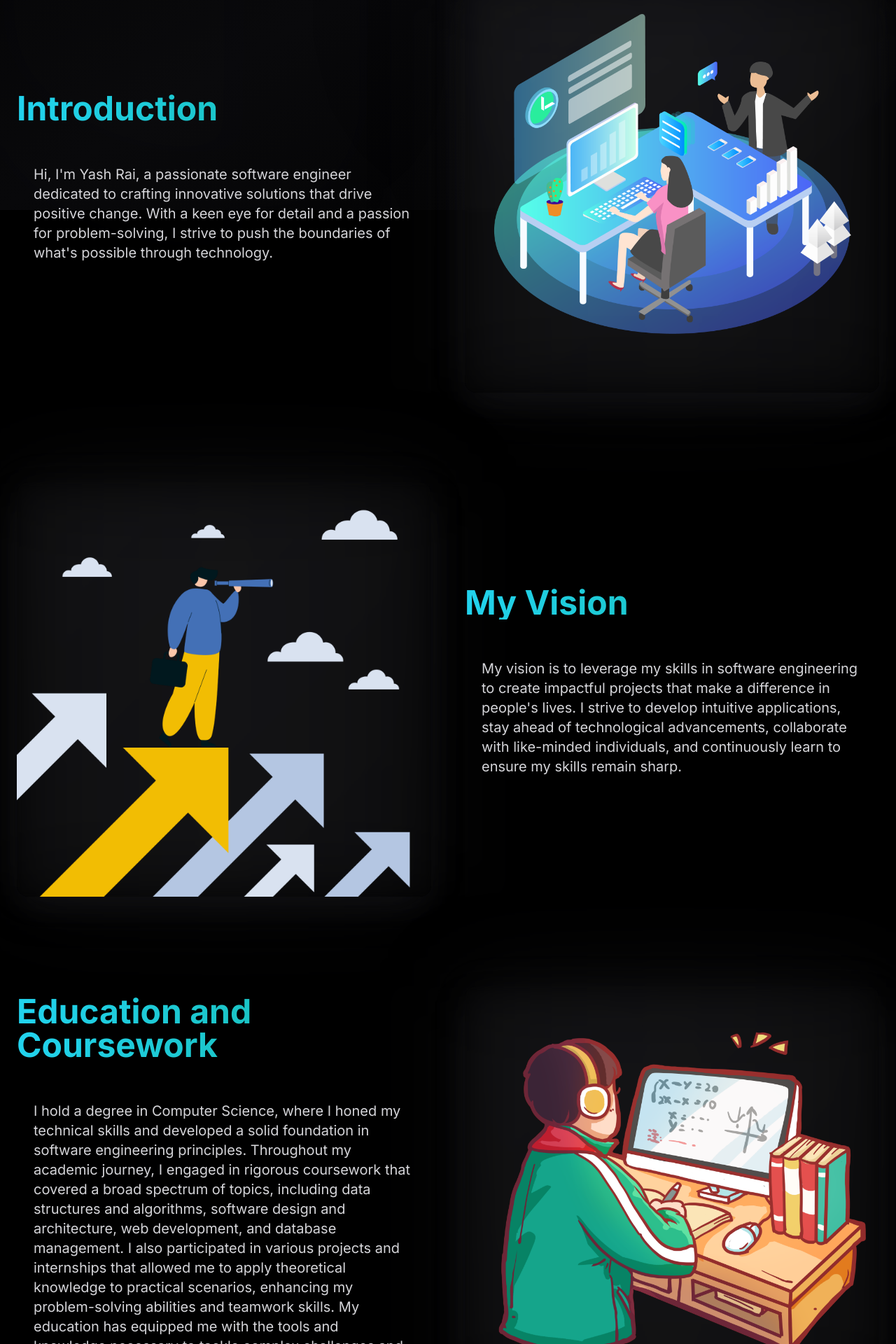
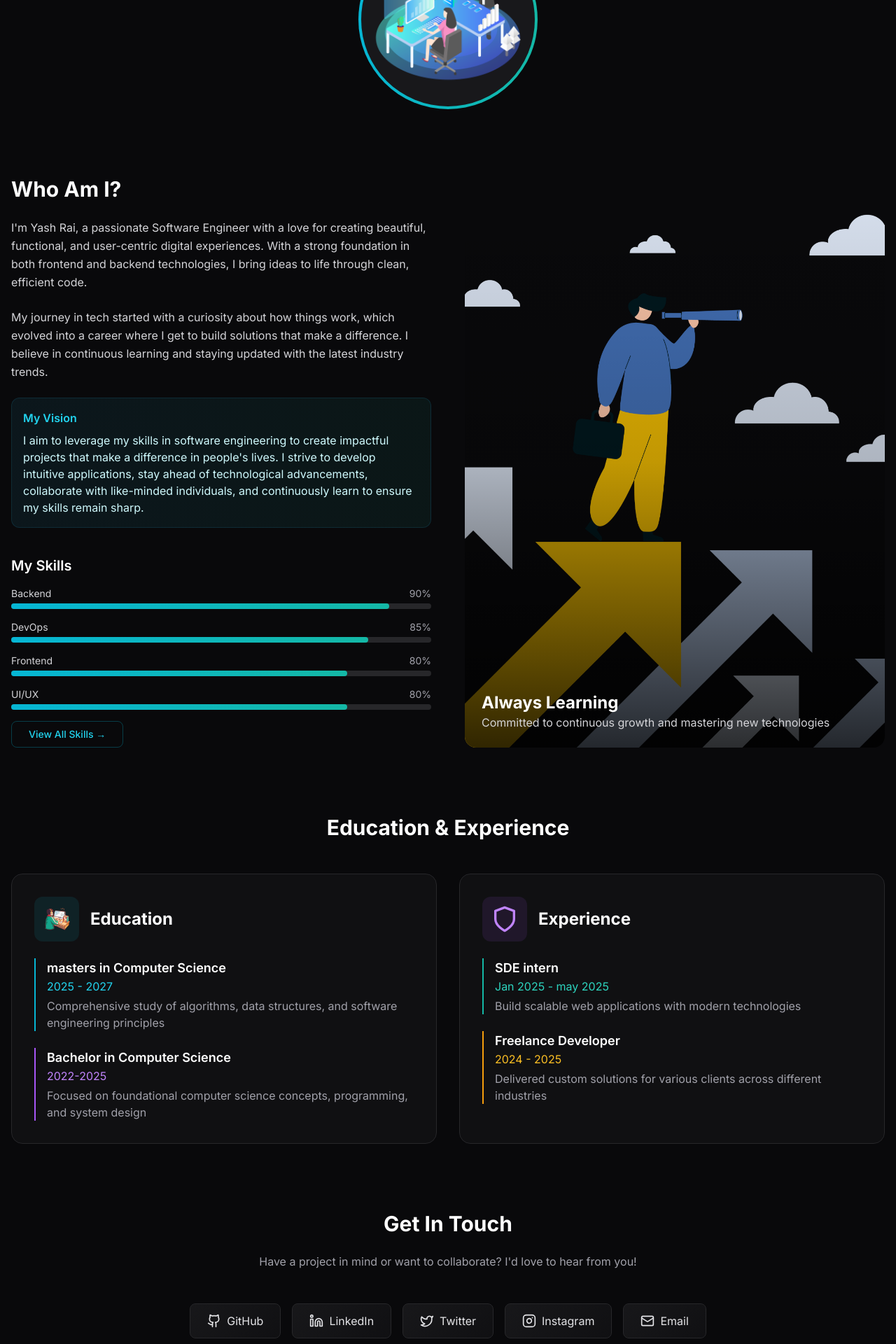
Before and after one commit to yasshrai/portfolio, a Next.js app: page /about in a window 1280 px wide. Shown: the part 500-2420 px from the top of the page at 70% size. Built offline with nearby package versions, Linux system fonts and the light colour scheme.

Commit message:
update about page

```diff
--- a/src/app/about/page.tsx
+++ b/src/app/about/page.tsx
@@ -1,179 +1,291 @@
 "use client"
 
 import Image from "next/image"
-import Link from "next/link"
 import { motion } from "framer-motion"
-import { Instagram, Linkedin, Twitter, Mail, Github } from "lucide-react"
+import { Github, Linkedin, Mail, Twitter, Instagram } from "lucide-react"
 import { Button } from "@/components/ui/button"
 import aboutpageimg from "@/app/assets/aboutpage.png"
 import aboutpagesecond from "@/app/assets/aboutsecondsection.png"
 import education from "@/app/assets/education.png"
 
-const containerVariants = {
+const container = {
   hidden: { opacity: 0 },
-  visible: {
+  show: {
     opacity: 1,
     transition: {
       staggerChildren: 0.2,
-      delayChildren: 0.1,
     },
   },
 }
 
-const itemVariants = {
+const item = {
   hidden: { opacity: 0, y: 30 },
-  visible: {
+  show: {
     opacity: 1,
     y: 0,
     transition: {
-      duration: 0.8,
+      duration: 0.6,
       ease: "easeOut",
     },
   },
 }
 
-export default function About() {
-  const sections = [
-    {
-      title: "Introduction",
-      content:
-        "Hi, I'm Yash Rai, a passionate software engineer dedicated to crafting innovative solutions that drive positive change. With a keen eye for detail and a passion for problem-solving, I strive to push the boundaries of what's possible through technology.",
-      image: aboutpageimg,
-    },
-    {
-      title: "My Vision",
-      content:
-        "My vision is to leverage my skills in software engineering to create impactful projects that make a difference in people's lives. I strive to develop intuitive applications, stay ahead of technological advancements, collaborate with like-minded individuals, and continuously learn to ensure my skills remain sharp.",
-      image: aboutpagesecond,
-    },
-    {
-      title: "Education and Coursework",
-      content:
-        "I hold a degree in Computer Science, where I honed my technical skills and developed a solid foundation in software engineering principles. Throughout my academic journey, I engaged in rigorous coursework that covered a broad spectrum of topics, including data structures and algorithms, software design and architecture, web development, and database management. I also participated in various projects and internships that allowed me to apply theoretical knowledge to practical scenarios, enhancing my problem-solving abilities and teamwork skills. My education has equipped me with the tools and knowledge necessary to tackle complex challenges and contribute effectively to the tech industry.",
-      image: education,
-    },
+const socialLinks = [
+  { name: "GitHub", icon: Github, href: "https://github.com/yasshrai" },
+  { name: "LinkedIn", icon: Linkedin, href: "https://linkedin.com/in/yasshrai" },
+  { name: "Twitter", icon: Twitter, href: "https://x.com/yasshraii" },
+  { name: "Instagram", icon: Instagram, href: "https://www.instagram.com/yasshrai" },
+  { name: "Email", icon: Mail, href: "mailto:yash2154rai@gmail.com" },
 ]
 
-  const socialLinks = [
-    { name: "Instagram", icon: Instagram, href: "https://www.instagram.com/yasshrai" },
-    { name: "LinkedIn", icon: Linkedin, href: "https://linkedin.com/in/yasshrai" },
-    { name: "Twitter", icon: Twitter, href: "https://x.com/yasshraii" },
-    { name: "Mail", icon: Mail, href: "mailto:yash2154rai@gmail.com" },
-    { name: "GitHub", icon: Github, href: "https://github.com/yasshrai" },
+const skills = [
+
+  { name: "Backend", level: 90 },
+  { name: "DevOps", level: 85 },
+  { name: "Frontend", level: 80 },
+  { name: "UI/UX", level: 80 },
 ]
 
+export default function About() {
   return (
-    <main className="flex flex-col w-screen min-h-screen bg-black text-white overflow-hidden">
-      {/* Enhanced Background */}
-      <div className="pointer-events-none fixed inset-0">
-        <div className="absolute inset-0 bg-gradient-to-br from-black via-zinc-950 to-black" />
-        <div className="absolute right-0 top-0 h-[800px] w-[800px] bg-gradient-to-l from-zinc-800/5 to-transparent rounded-full blur-[120px]" />
-        <div className="absolute bottom-0 left-0 h-[600px] w-[600px] bg-gradient-to-r from-zinc-700/5 to-transparent rounded-full blur-[100px]" />
-        <div className="absolute top-1/3 left-1/2 transform -translate-x-1/2 -translate-y-1/2 h-[400px] w-[400px] bg-gradient-to-r from-zinc-600/3 to-zinc-500/3 rounded-full blur-[80px]" />
-        <div className="absolute bottom-1/3 right-1/4 h-[300px] w-[300px] bg-gradient-to-l from-cyan-500/2 to-teal-500/2 rounded-full blur-[100px]" />
+    <main className="min-h-screen bg-zinc-950 text-white overflow-hidden">
+      {/* Background Elements */}
+      <div className="fixed inset-0 -z-10">
+        <div className="absolute inset-0 bg-gradient-to-br from-zinc-900 via-zinc-950 to-black" />
+        <div className="absolute right-0 top-0 h-96 w-96 bg-cyan-500/10 rounded-full blur-3xl" />
+        <div className="absolute bottom-0 left-0 h-96 w-96 bg-purple-500/10 rounded-full blur-3xl" />
       </div>
 
+      <div className="container mx-auto px-4 py-20">
+        {/* Hero Section */}
+        <motion.section
+          variants={container}
+          initial="hidden"
+          animate="show"
+          className="text-center mb-24"
+        >
+          <motion.h1
+            variants={item}
+            className="text-5xl md:text-7xl font-bold mb-6 bg-clip-text text-transparent bg-gradient-to-r from-cyan-400 to-teal-500"
+          >
+            About Me
+          </motion.h1>
+          <motion.p variants={item} className="text-xl text-zinc-400 max-w-3xl mx-auto mb-12">
+            Software Engineer passionate about creating elegant solutions to complex problems
+          </motion.p>
+
+          <motion.div variants={item} className="relative w-48 h-48 md:w-64 md:h-64 mx-auto mb-12">
+            <div className="absolute inset-0 bg-gradient-to-r from-cyan-500 to-teal-500 rounded-full p-1 animate-spin-slow">
+              <div className="h-full w-full rounded-full bg-zinc-900 p-1">
+                <Image
+                  src={aboutpageimg}
+                  alt="Yash Rai"
+                  width={256}
+                  height={256}
+                  className="rounded-full h-full w-full object-cover"
+                />
+              </div>
+            </div>
+          </motion.div>
+        </motion.section>
+
+        {/* About Section */}
+        <motion.section className="grid md:grid-cols-2 gap-12 mb-24">
           <motion.div
-        variants={containerVariants}
-        initial="hidden"
-        animate="visible"
-        className="relative z-10 container mx-auto px-6 py-20 mt-10"
+            initial={{ opacity: 0, x: -50 }}
+            whileInView={{ opacity: 1, x: 0 }}
+            viewport={{ once: true }}
+            transition={{ duration: 0.6 }}
+            className="space-y-6"
           >
-        {/* Page Header */}
-        <motion.div variants={itemVariants} className="text-center mb-20">
-          <h1 className="text-5xl md:text-6xl font-bold mb-6 bg-gradient-to-r from-white via-zinc-200 to-zinc-400 text-transparent bg-clip-text">
-            About Me
-          </h1>
-          <p className="text-xl text-zinc-400 max-w-2xl mx-auto leading-relaxed">
-            Discover my journey, vision, and the passion that drives me to create meaningful digital experiences.
+            <h2 className="text-3xl font-bold">Who Am I?</h2>
+            <p className="text-zinc-300 leading-relaxed">
+              I&apos;m Yash Rai, a passionate Software Engineer with a love for creating beautiful, functional, and
+              user-centric digital experiences. With a strong foundation in both frontend and backend technologies,
+              I bring ideas to life through clean, efficient code.
             </p>
+            <p className="text-zinc-300 leading-relaxed">
+              My journey in tech started with a curiosity about how things work, which evolved into a career
+              where I get to build solutions that make a difference. I believe in continuous learning and
+              staying updated with the latest industry trends.
+            </p>
+            <div className="p-4 bg-gradient-to-r from-cyan-900/20 to-teal-900/20 rounded-xl border border-cyan-800/30 my-6">
+              <h4 className="font-semibold text-cyan-400 mb-2">My Vision</h4>
+              <p className="text-cyan-100">
+                I aim to leverage my skills in software engineering to create impactful projects that make a difference in people&apos;s lives. I strive to develop intuitive applications, stay ahead of technological advancements, collaborate with like-minded individuals, and continuously learn to ensure my skills remain sharp.
+              </p>
+            </div>
+            <div className="pt-4">
+              <h3 className="text-xl font-semibold mb-4">My Skills</h3>
+              <div className="space-y-4">
+                {skills.map((skill) => (
+                  <div key={skill.name}>
+                    <div className="flex justify-between mb-1">
+                      <span className="text-sm text-zinc-300">{skill.name}</span>
+                      <span className="text-sm text-zinc-400">{skill.level}%</span>
+                    </div>
+                    <div className="w-full bg-zinc-800 rounded-full h-2">
+                      <motion.div
+                        className="h-full bg-gradient-to-r from-cyan-500 to-teal-500 rounded-full"
+                        initial={{ width: 0 }}
+                        whileInView={{ width: `${skill.level}%` }}
+                        viewport={{ once: true }}
+                        transition={{ duration: 1, delay: 0.3 }}
+                      />
+                    </div>
+                  </div>
+                ))}
+                <motion.a
+                  href="/skills"
+                  className="mt-6 inline-block px-6 py-2 text-sm font-medium text-cyan-400 border border-cyan-500/30 rounded-lg hover:bg-cyan-500/10 transition-colors duration-300"
+                  whileHover={{ scale: 1.03 }}
+                  whileTap={{ scale: 0.98 }}
+                >
+                  View All Skills →
+                </motion.a>
+              </div>
+            </div>
           </motion.div>
 
-        {sections.map((section, index) => (
-          <motion.section key={index} variants={itemVariants} className="mb-32 group">
-            <div className="flex flex-col lg:flex-row items-center justify-between gap-12">
-              {/* Content Section */}
-              <div className={`w-full lg:w-1/2 ${index % 2 === 1 ? "lg:order-2" : ""} relative`}>
-                {/* Background effects for text content */}
-                <div className="absolute inset-0 bg-gradient-to-br from-zinc-900/20 via-zinc-800/10 to-zinc-900/20 rounded-3xl blur-2xl opacity-0 group-hover:opacity-100 transition-opacity duration-700" />
+          <motion.div
+            initial={{ opacity: 0, x: 50 }}
+            whileInView={{ opacity: 1, x: 0 }}
+            viewport={{ once: true }}
+            transition={{ duration: 0.6 }}
+            className="relative"
+          >
+            <div className="relative h-full min-h-[400px] rounded-2xl overflow-hidden">
+              <Image
+                src={aboutpagesecond}
+                alt="Coding setup"
+                fill
+                className="object-cover"
+              />
+              <div className="absolute inset-0 bg-gradient-to-t from-black/80 via-black/20 to-transparent" />
+              <div className="absolute bottom-0 left-0 p-6 text-white">
+                <h3 className="text-2xl font-bold">Always Learning</h3>
+                <p className="text-zinc-300">
+                  Committed to continuous growth and mastering new technologies
+                </p>
+              </div>
+            </div>
+          </motion.div>
+        </motion.section>
 
-                <div className="relative z-10">
-                  <h2 className="text-4xl md:text-5xl font-bold mb-8 bg-gradient-to-r from-cyan-400 to-teal-500 text-transparent bg-clip-text group-hover:from-cyan-300 group-hover:to-teal-400 transition-all duration-300">
-                    {section.title}
-                  </h2>
-                  <div className="relative">
-                    {/* Subtle background for text */}
-                    <div className="absolute inset-0 bg-gradient-to-r from-zinc-900/30 to-zinc-800/20 rounded-2xl blur-xl opacity-0 group-hover:opacity-60 transition-opacity duration-500" />
-                    <p className="relative text-lg md:text-xl text-zinc-300 leading-relaxed group-hover:text-zinc-200 transition-colors duration-300 p-6 rounded-2xl">
-                      {section.content}
+        {/* Education Section */}
+        <motion.section
+          initial={{ opacity: 0, y: 50 }}
+          whileInView={{ opacity: 1, y: 0 }}
+          viewport={{ once: true }}
+          transition={{ duration: 0.6 }}
+          className="mb-24"
+        >
+          <h2 className="text-3xl font-bold text-center mb-12">Education & Experience</h2>
+          <div className="grid md:grid-cols-2 gap-8">
+            <div className="bg-zinc-900/50 backdrop-blur-sm rounded-2xl p-8 border border-zinc-800">
+              <div className="flex items-center gap-4 mb-6">
+                <div className="p-3 bg-cyan-500/10 rounded-xl">
+                  <Image
+                    src={education}
+                    alt="Education"
+                    width={40}
+                    height={40}
+                    className="w-10 h-10"
+                  />
+                </div>
+                <h3 className="text-2xl font-bold">Education</h3>
+              </div>
+              <div className="space-y-6">
+                <div className="border-l-2 border-cyan-500 pl-4">
+                  <h4 className="font-semibold text-lg">masters in Computer Science </h4>
+                  <p className="text-cyan-400">2025 - 2027</p>
+                  <p className="text-zinc-400 mt-1">
+                    Comprehensive study of algorithms, data structures, and software engineering principles
+                  </p>
+                </div>
+                <div className="border-l-2 border-purple-500 pl-4">
+                  <h4 className="font-semibold text-lg">Bachelor in Computer Science </h4>
+                  <p className="text-purple-400">2022-2025</p>
+                  <p className="text-zinc-400 mt-1">
+                  Focused on foundational computer science concepts, programming, and system design
                   </p>
                 </div>
               </div>
             </div>
 
-              {/* Image Section */}
-              <div className={`w-full lg:w-1/2 ${index % 2 === 1 ? "lg:order-1" : ""} relative group/image`}>
-                {/* Multiple layered background effects */}
-                <div className="absolute inset-0 bg-gradient-to-r from-zinc-800/30 via-zinc-600/20 to-zinc-800/30 rounded-3xl blur-3xl group-hover:blur-2xl transition-all duration-700" />
-                <div className="absolute inset-0 bg-gradient-to-br from-zinc-700/20 to-zinc-900/30 rounded-2xl blur-xl opacity-60 group-hover:opacity-80 transition-opacity duration-500" />
-                <div className="absolute inset-0 bg-gradient-to-r from-cyan-500/5 via-transparent to-teal-500/5 rounded-2xl opacity-0 group-hover:opacity-100 transition-opacity duration-500" />
-                <div className="absolute inset-[-1px] bg-gradient-to-br from-zinc-600/20 via-zinc-500/10 to-zinc-700/20 rounded-2xl opacity-0 group-hover:opacity-100 transition-opacity duration-300" />
-
-                <div className="relative backdrop-blur-sm rounded-2xl overflow-hidden shadow-2xl shadow-zinc-900/50 hover:shadow-zinc-800/60 transition-all duration-500">
-                  <Image
-                    src={section.image || "/placeholder.svg"}
-                    alt={section.title}
-                    width={500}
-                    height={500}
-                    className="w-full h-auto relative z-10 rounded-2xl group-hover/image:scale-105 transition-transform duration-700"
-                  />
-                  {/* Overlay gradient */}
-                  <div className="absolute inset-0 bg-gradient-to-t from-zinc-900/20 via-transparent to-zinc-800/10 opacity-0 group-hover:opacity-100 transition-opacity duration-500 rounded-2xl" />
+            <div className="bg-zinc-900/50 backdrop-blur-sm rounded-2xl p-8 border border-zinc-800">
+              <div className="flex items-center gap-4 mb-6">
+                <div className="p-3 bg-purple-500/10 rounded-xl">
+                  <svg
+                    xmlns="http://www.w3.org/2000/svg"
+                    width="24"
+                    height="24"
+                    viewBox="0 0 24 24"
+                    fill="none"
+                    stroke="currentColor"
+                    strokeWidth="2"
+                    strokeLinecap="round"
+                    strokeLinejoin="round"
+                    className="w-10 h-10 text-purple-400"
+                  >
+                    <path d="M12 22s8-4 8-10V5l-8-3-8 3v7c0 6 8 10 8 10z" />
+                  </svg>
+                </div>
+                <h3 className="text-2xl font-bold">Experience</h3>
+              </div>
+              <div className="space-y-6">
+                <div className="border-l-2 border-teal-500 pl-4">
+                  <h4 className="font-semibold text-lg">SDE intern</h4>
+                  <p className="text-teal-400">Jan 2025 - may 2025</p>
+                  <p className="text-zinc-400 mt-1">
+                    Build scalable web applications with modern technologies
+                  </p>
+                </div>
+                <div className="border-l-2 border-amber-500 pl-4">
+                  <h4 className="font-semibold text-lg">Freelance Developer</h4>
+                  <p className="text-amber-400">2024 - 2025</p>
+                  <p className="text-zinc-400 mt-1">
+                    Delivered custom solutions for various clients across different industries
+                  </p>
+                </div>
               </div>
             </div>
           </div>
         </motion.section>
-        ))}
 
-        {/* Enhanced Footer/Social Section */}
-        <motion.footer variants={itemVariants} className="mt-32 text-center relative group">
-          {/* Background effects for footer */}
-          <div className="absolute inset-0 bg-gradient-to-r from-zinc-900/40 via-zinc-800/20 to-zinc-900/40 rounded-3xl blur-2xl opacity-70 group-hover:opacity-90 transition-opacity duration-700" />
-          <div className="absolute inset-0 bg-gradient-to-br from-cyan-500/5 via-teal-500/3 to-cyan-600/5 rounded-3xl blur-xl opacity-0 group-hover:opacity-100 transition-opacity duration-500" />
-          <div className="absolute inset-[-2px] bg-gradient-to-br from-zinc-600/30 via-zinc-500/20 to-zinc-700/30 rounded-3xl opacity-0 group-hover:opacity-100 transition-opacity duration-300" />
-
-          <div className="relative bg-gradient-to-br from-zinc-900/80 to-zinc-800/50 backdrop-blur-2xl border border-zinc-700/60 rounded-3xl p-16 shadow-2xl shadow-zinc-900/60 hover:shadow-zinc-800/70 transition-all duration-500">
-            <h2 className="text-3xl md:text-4xl font-bold mb-8 bg-gradient-to-r from-cyan-400 to-teal-500 text-transparent bg-clip-text group-hover:from-cyan-300 group-hover:to-teal-400 transition-all duration-300">
-              Let&apos;s Connect
-            </h2>
-            <p className="text-lg text-zinc-400 mb-10 max-w-2xl mx-auto group-hover:text-zinc-300 transition-colors duration-300">
-              I&apos;m always excited to connect with fellow developers, potential collaborators, and anyone passionate about
-              technology.
+        {/* Contact Section */}
+        <motion.section
+          initial={{ opacity: 0, y: 30 }}
+          whileInView={{ opacity: 1, y: 0 }}
+          viewport={{ once: true }}
+          transition={{ duration: 0.6 }}
+          className="text-center"
+        >
+          <h2 className="text-3xl font-bold mb-6">Get In Touch</h2>
+          <p className="text-zinc-400 max-w-2xl mx-auto mb-12">
+            Have a project in mind or want to collaborate? I&apos;d love to hear from you!
           </p>
-
           <div className="flex flex-wrap justify-center gap-4">
             {socialLinks.map((link, index) => (
-                <div key={link.name} className="relative group/button">
-                  {/* Button background effects */}
-                  <div className="absolute inset-0 bg-gradient-to-r from-cyan-500/20 to-teal-500/20 rounded-lg blur-lg opacity-0 group-hover/button:opacity-100 transition-opacity duration-300" />
-
-                  <Button
-                    variant="outline"
-                    size="lg"
-                    className="relative bg-gradient-to-r from-cyan-600/80 to-teal-700/80 backdrop-blur-sm text-white border border-cyan-500/30 hover:border-cyan-400/50 hover:from-cyan-500 hover:to-teal-600 transition-all duration-300 shadow-lg shadow-cyan-500/20 hover:shadow-cyan-400/30"
-                    asChild
+              <motion.a
+                key={link.name}
+                href={link.href}
+                target="_blank"
+                rel="noopener noreferrer"
+                whileHover={{ y: -5, scale: 1.05 }}
+                whileTap={{ scale: 0.95 }}
+                className="flex items-center gap-2 px-6 py-3 bg-zinc-900/50 hover:bg-zinc-800/50 backdrop-blur-sm border border-zinc-800 rounded-lg text-zinc-200 hover:text-white transition-all duration-300"
+                style={{
+                  background: `linear-gradient(135deg, rgba(39, 39, 42, 0.5) 0%, rgba(24, 24, 27, 0.5) 100%)`,
+                }}
               >
-                    <Link href={link.href} className="flex items-center gap-2">
-                      <link.icon className="h-5 w-5" />
-                      <span className="hidden md:inline">{link.name}</span>
-                    </Link>
-                  </Button>
-                </div>
+                <link.icon className="w-5 h-5" />
+                <span>{link.name}</span>
+              </motion.a>
             ))}
           </div>
+        </motion.section>
       </div>
-        </motion.footer>
-      </motion.div>
     </main>
   )
 }
```
Lines whose indentation alone changed are shown as unchanged.
